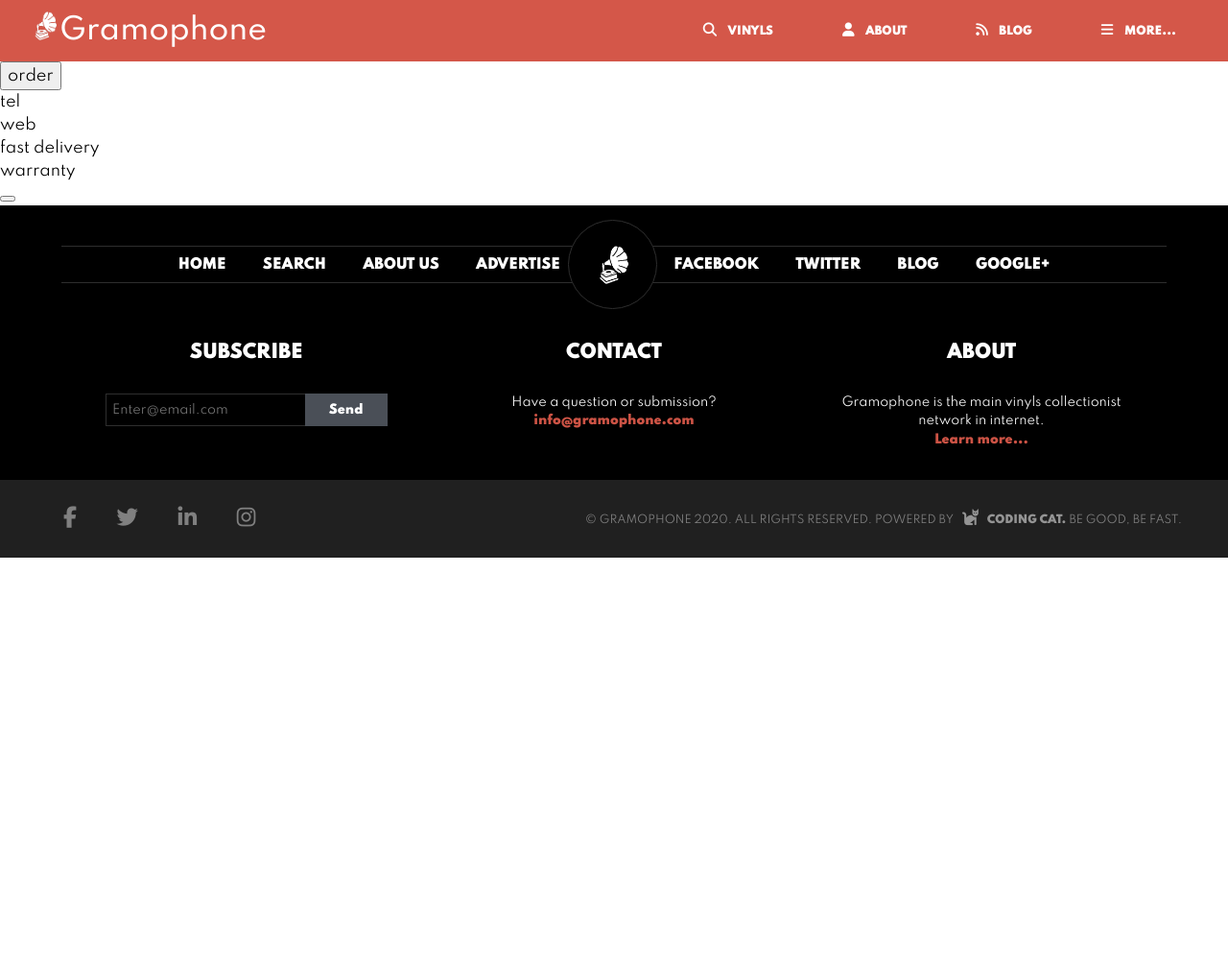
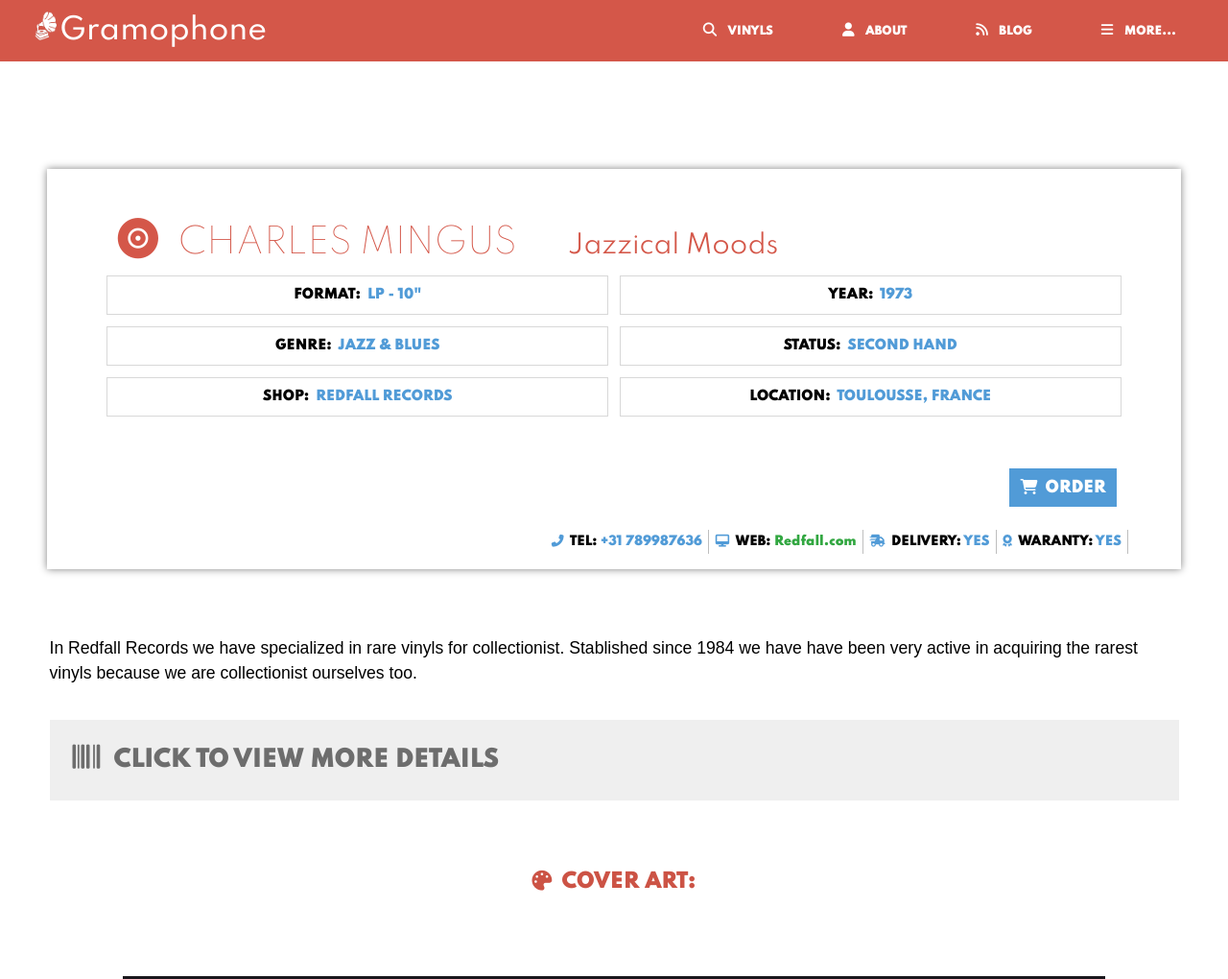
Before and after one commit to Daniduran-dev/Capstone-CSS, a plain HTML site: page product.html in a window 1280 px wide. Shown: the top 1020 px of the page at 96% size. Before the commit the page ends 800 px from the top, so only its background shows below. Drawn offline with Linux system fonts and the light colour scheme.

Commit message:
finished the project

```diff
--- a/product.html
+++ b/product.html
@@ -16,7 +16,7 @@
       <a href="index.html">
         <img class="logo-img" src="img/Gramophone-logo.png" alt="logo">
       </a>
-      <a href="#">
+      <a href="index.html">
         <p class="logo-text">Gramophone</p>
       </a>
     </div>
@@ -30,28 +30,48 @@
     </nav>
   </header>
 
-  <main>
+  <main class="main-padding">
     <div class="data-container">
+      <div class="vinyl-title-cont">
+        <h1 class="vinyl-title">
+          <i class="fas fa-record-vinyl"></i>CHARLES MINGUS
+        </h1>
+        <h2>Jazzical Moods</h2>
+      </div>
       <div class="specs-container">
-        <div class="specs"></div>
-        <div class="specs"></div>
-        <div class="specs"></div>
-        <div class="specs"></div>
-        <div class="specs"></div>
-        <div class="specs"></div>
+        <div class="specs">
+          <p class="specs-text">FORMAT:<span>LP - 10"</span></p>
+        </div>
+        <div class="specs">
+          <p class="specs-text">YEAR:<span>1973</span></p>
+        </div>
+        <div class="specs">
+          <p class="specs-text">GENRE:<span>JAZZ & BLUES</span></p>
+        </div>
+        <div class="specs">
+          <p class="specs-text">STATUS:<span>SECOND HAND</span></p>
+        </div>
+        <div class="specs">
+          <p class="specs-text">SHOP:<span>REDFALL RECORDS</span></p>
+        </div>
+        <div class="specs">
+          <p class="specs-text">LOCATION:<span>TOULOUSSE, FRANCE</span></p>
+        </div>
       </div>
-      <button class="order">order</button>
+      <div class="order-cont">
+        <button class="order"><i class="fas fa-shopping-cart"></i>ORDER</button>
+      </div>
       <ul class="data-list">
-        <li>tel</li>
-        <li>web</li>
-        <li>fast delivery</li>
-        <li>warranty</li>
+        <li><i class="fas fa-phone-alt p1"></i>TEL:<span> +31 789987636</span></li>
+        <li><i class="fas fa-desktop p1"></i>WEB: <a href="#">Redfall.com</a></li>
+        <li><i class="fas fa-shipping-fast p1"></i>DELIVERY:<span> YES</span></li>
+        <li><i class="fas fa-award p1"></i>WARANTY:<span> YES</span></li>
       </ul>
     </div>
-    <p class="description"></p>
-    <button class="details-button"></button>
-    <p class="cover-art"></p>
-    <img src="" alt="" class="cover-img">
+    <p class="description">In Redfall Records we have specialized in rare vinyls for collectionist. Stablished since 1984 we have have been very active in acquiring the rarest vinyls because we are collectionist ourselves too.</p>
+    <button class="details-button"><i class="fas fa-barcode"></i>CLICK TO VIEW MORE DETAILS</button>
+    <p class="cover-art"><i class="fas fa-palette"></i>COVER ART:</p>
+    <img src="IMG/vinyl-cover.jpg" alt="" class="cover-img">
   </main>
 
   <footer>
--- a/style.css
+++ b/style.css
@@ -44,6 +44,7 @@
   line-height: 1.5;
   font-family: spartan, Arial, Helvetica, sans-serif;
   background-color: #ffffff;
+
 }
 
 /* Remove list styles on ul, ol elements with a class attribute */
@@ -74,16 +75,6 @@
 textarea,
 select {
   font: inherit;
-}
-
-/* Remove all animations and transitions for people that prefer not to see them */
-@media (prefers-reduced-motion: reduce) {
-  * {
-    animation-duration: 0.01ms !important;
-    animation-iteration-count: 1 !important;
-    transition-duration: 0.01ms !important;
-    scroll-behavior: auto !important;
-  }
 }
 
 header {
@@ -363,6 +354,127 @@
   color: #ffffff;
 }
 
+.main-padding {
+  padding: 1em;
+}
+
+.data-container {
+  display: flex;
+  flex-direction: column;
+  margin-bottom: 1em;
+  /* margin-top: 2em; */
+  /* padding: 1em; */
+}
+
+.vinyl-title-cont {
+  text-align: center;
+  color: #D45749;
+  font-size: 0.8em;
+  padding-bottom: 1em;
+}
+
+.fa-record-vinyl {
+  padding-right: 0.5em;
+}
+
+.specs-container {
+  /* border: 1px gray solid; */
+  font-size: 0.85em;
+  /* padding: 1em; */
+  font-weight: 900;
+}
+
+.specs {
+  padding: 0.5em 0;
+}
+
+.specs-text span {
+  color: #519BD7;
+  padding-left: 0.5em;
+}
+
+.order {
+  background-color: #519BD7;
+  border-style: none;
+  color: #ffffff;
+  font-weight: 900;
+  width: 100%;
+  height: 2.5em;
+  text-align: center;
+  margin-top: 1em;
+  margin-bottom: 1.5em;
+}
+
+.fa-shopping-cart {
+  padding-right: 0.5em;
+}
+
+.data-list {
+  display: flex;
+  justify-content: flex-start;
+  flex-wrap: wrap;
+  font-size: 0.8em;
+  font-weight: 900;
+}
+
+.data-list li {
+  padding: 0 1em;
+  width: 50%;
+
+}
+
+.data-list li a {
+  text-decoration: none;
+  color: #32a741;
+}
+
+.data-list li span {
+  color: #519BD7;
+}
+
+.data-list li i {
+  color: #519BD7;
+}
+
+.p1 {
+  padding-right: 0.5em;
+}
+
+.description {
+  margin-top: 1em;
+  margin-bottom: 2em;
+  font-family: Arial, Helvetica, sans-serif;
+  font-size: 1.1em;
+}
+
+.details-button {
+  width: 100%;
+  text-align: left;
+  border-style: none;
+  margin-bottom: 2em;
+  font-size: 1em;
+  padding: 1em;
+  font-weight: 900;
+  color: #6d6d6d;
+}
+
+.fa-barcode {
+  padding-right: 0.5em;
+}
+
+.cover-art {
+  color: #CC5345;
+  text-align: center;
+  padding-bottom: 1em;
+  font-weight: 900;
+}
+
+.fa-palette {
+  padding-right: 0.5em;
+}
+
+
+
 @media only screen and (min-width: 768px) {
 
   header {
@@ -404,7 +516,8 @@
 
   .title {
     font-size: 1.6em;
-    font-weight: 550;
+    font-weight: 500;
+    font-family: spartan, Arial, Helvetica, sans-serif;
   }
 
   .search-form {
@@ -738,6 +851,117 @@
     padding-bottom: 2em;
   }
 
+  .main-padding {
+    padding: 2em;
+    font-size: 0.8em;
+  }
+
+  .data-container {
+    box-shadow: -0.01em -0.01em 0.5em gray;
+    padding: 1em
+  }
+
+  .vinyl-title-cont {
+    text-align: start;
+    margin-left: 5%;
+  }
+
+  .vinyl-title-cont h2 {
+    padding-left: 2em;
+  }
+
+  .data-container {
+    margin-top: 5em;
+  }
+
+  .vinyl-title-cont {
+    padding-top: 2em;
+    padding-bottom: 0em;
+    display: flex;
+    justify-content: flex-start;
+    align-items: baseline;
+    font-size: 1.1em;
+    font-weight: 100;
+  }
+
+  .vinyl-title-cont h1 {
+    font-weight: 100;
+  }
+
+  .vinyl-title-cont h2 {
+    font-weight: 400;
+  }
+
+  .fa-record-vinyl {
+    font-size: 1.2em;
+  }
+
+  .specs-container {
+    display: flex;
+    flex-direction: row;
+    flex-wrap: wrap;
+    justify-content: center;
+  }
+
+  .specs {
+    border: 1px #d8d8d8 solid;
+    width: 45.5%;
+    padding: 0.7em;
+    margin: 0.5%;
+    text-align: center;
+  }
+
+  .order {
+    background-color: #519BD7;
+    border-style: none;
+    color: #ffffff;
+    font-weight: 900;
+    width: 7em;
+    height: 2.5em;
+    text-align: center;
+    float: right;
+    margin-right: 4.4%;
+    margin-top: 3em;
+  }
+
+  .data-list {
+    float: right;
+    align-self: flex-end;
+  }
+
+  .data-list li {
+    width: auto;
+    border-right: 1px solid #bebebe;
+    padding: 0 0.5em;
+    line-height: 2em;
+  }
+
+  .data-list li:last-child {
+    margin-right: 3em;
+  }
+
+  .description {
+    padding-top: 2em;
+    font-size: 1.3em;
+    font-weight: 400;
+    font-family: Arial, Helvetica, sans-serif;
+  }
+
+  .details-button {
+    font-size: 1.5em;
+  }
+
+  .fa-barcode {
+    font-size: 1.2em;
+  }
+
+  .cover-art {
+    font-size: 1.3em;
+    padding-top: 1em;
+    padding-bottom: 4em;
+  }
+
+
 }
 
 
@@ -906,4 +1130,27 @@
     padding-bottom: 0;
     padding-top: 0.8em;
   }
+
+  .main-padding {
+    display: flex;
+    flex-direction: column;
+    justify-content: center;
+    align-items: center;
+    font-size: 1em;
+  }
+
+  .data-container {
+    min-width: 1024px;
+
+  }
+
+  .description {
+    max-width: 1177px;
+    font-size: 1.1em;
+  }
+
+  .details-button {
+    max-width: 1177px;
+  }
+
 }
```
